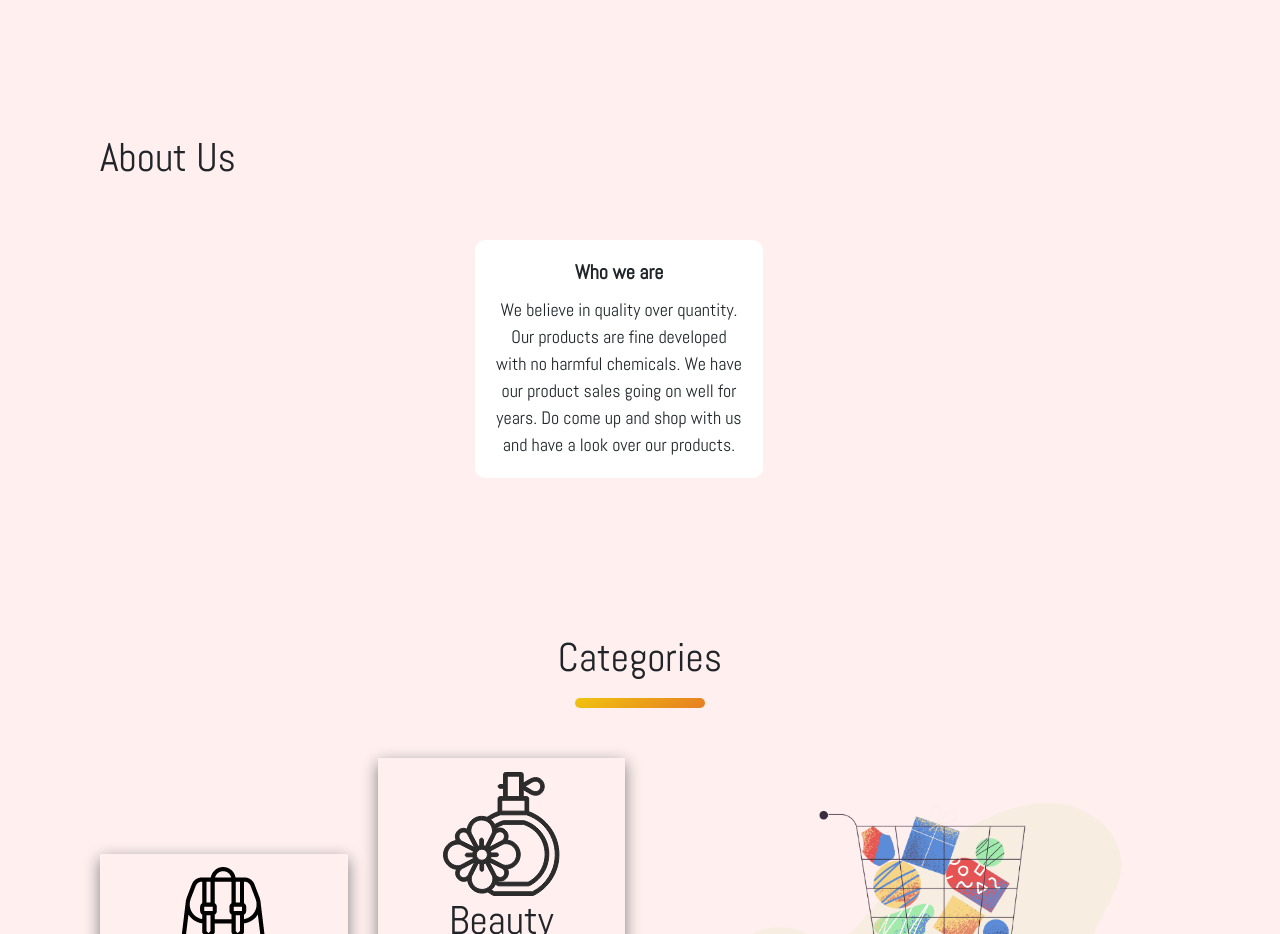
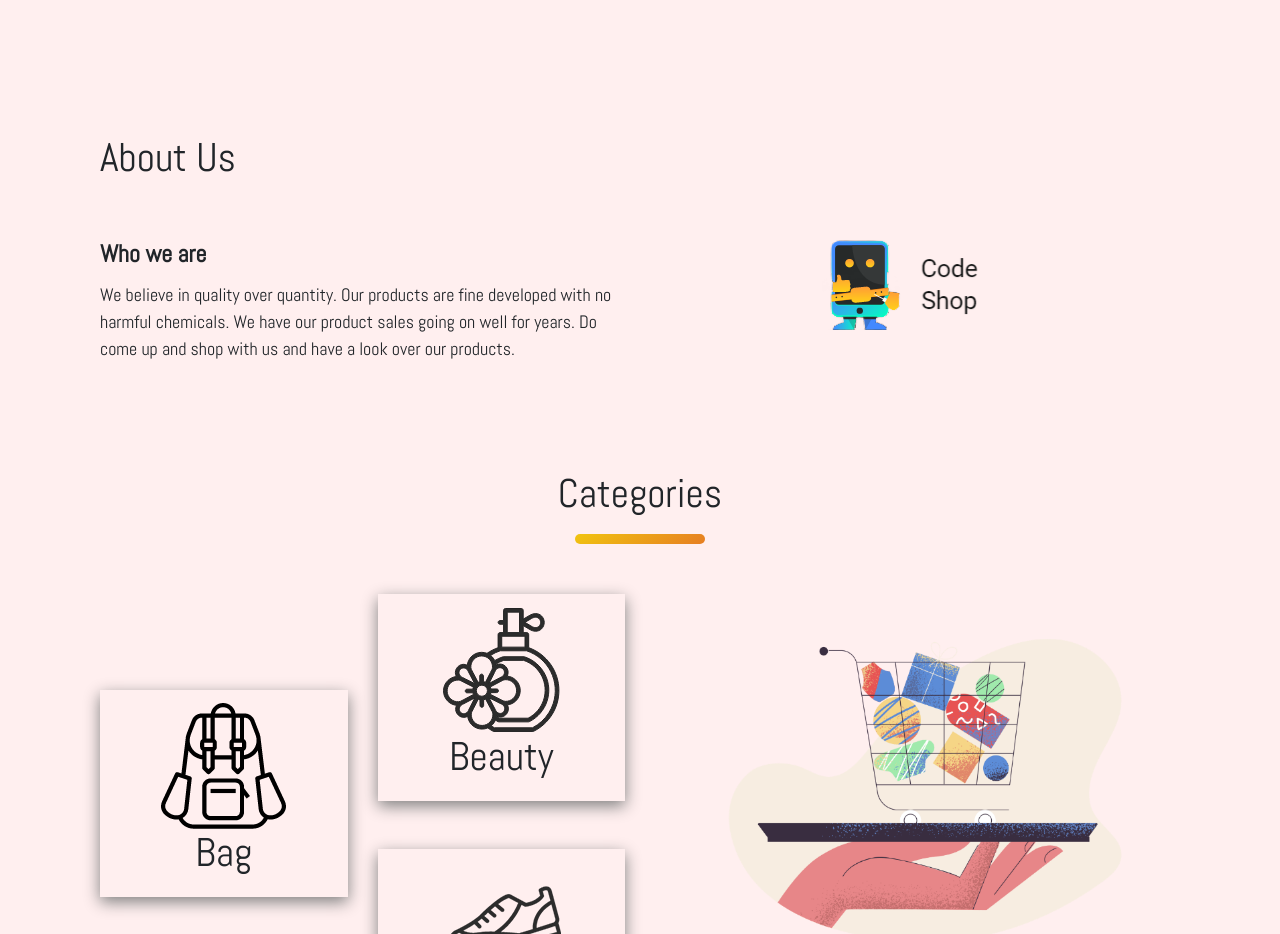
Before and after one commit to SyedImtiyaz-1/Code-Shop, a plain HTML site: page index.html in a window 1280 px wide. Shown: the part 3880-4814 px from the top of the page. Drawn offline with nearby package versions, Linux system fonts and the light colour scheme.

Commit message:
Updating index.html to resolve conflicts

```diff
--- a/index.html
+++ b/index.html
@@ -479,10 +479,9 @@
         </section>
         <br><br><br><br>
         <!-- End -->
-
+        <a style="text-decoration: none; color: inherit;" title="Go To page" href="./about/About.html">
         <!--About Us-->
         <section id="About">
-            <a style="text-decoration: none; color: inherit;" title="Go To page" href="./about/About.html">
             <div class="container">
                 <div class="laptop-header">
                     <div class="row">
@@ -491,24 +490,26 @@
                         </div>
                     </div>
                 </div>
-                    <div class="row justify-content-center mx-auto align-items-center">
-                        <div class="col-md-4 mb-5">
-                            <div class="card text-center" style="width: 18rem;border:none;">
-                                <div class="card-body">
-                                    <h5 class="card-title"><b>Who we are</b></h5>
-                                    <p class="card-text">We believe in quality over quantity. Our products are fine
-                                        developed with no harmful chemicals. We have our product sales going on well
-                                        for years. Do come up and shop with us and have a look over our products.
+                <div class="mx-auto custom-div">
+                    <div class="custom-content">
+                        <div class="row">
+                            <div class="col-md-6">
+                                <div class="custom-inner">
+                                    <h4 class="card-title"><b>Who we are</b></h4>
+                                    <p class="card-text">We believe in quality over quantity. Our products are fine developed with no harmful chemicals. We have our product sales going on well for years. Do come up and shop with us and have a look over our products.
                                     </p>
+                                </div>
+                            </div>
+                            <div class="col-md-6 text-center">
+                                <img src="images/logo.png" alt="Site Logo" class="site-logo">
+                            </div>
                         </div>
                     </div>
                 </div>
 
             </div>
-                </div>
+        </section>
         </a>
-        </section>
-
         <br><br><br><br>
         <!-- Categories Start -->
 
```
Lines whose indentation alone changed are shown as unchanged.
